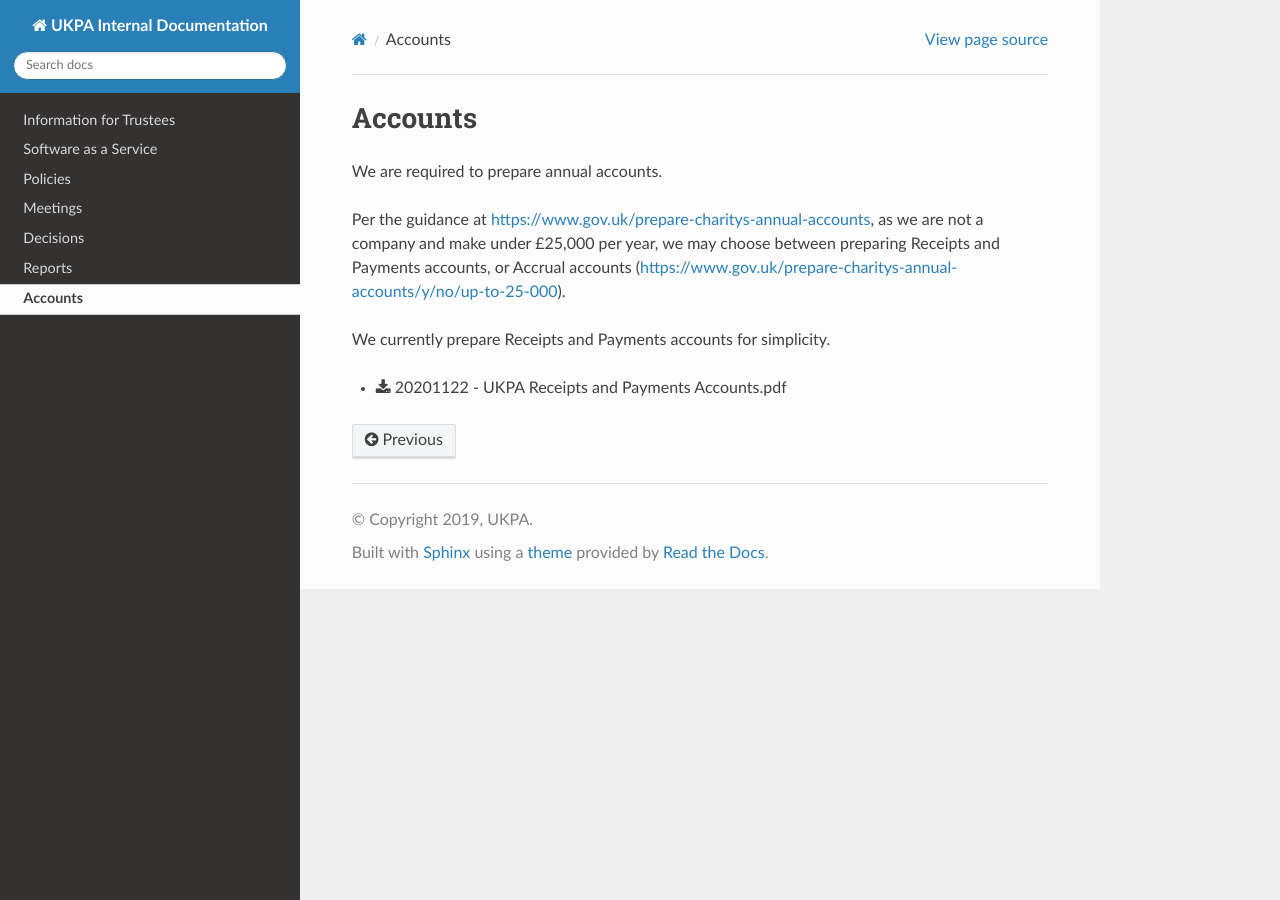
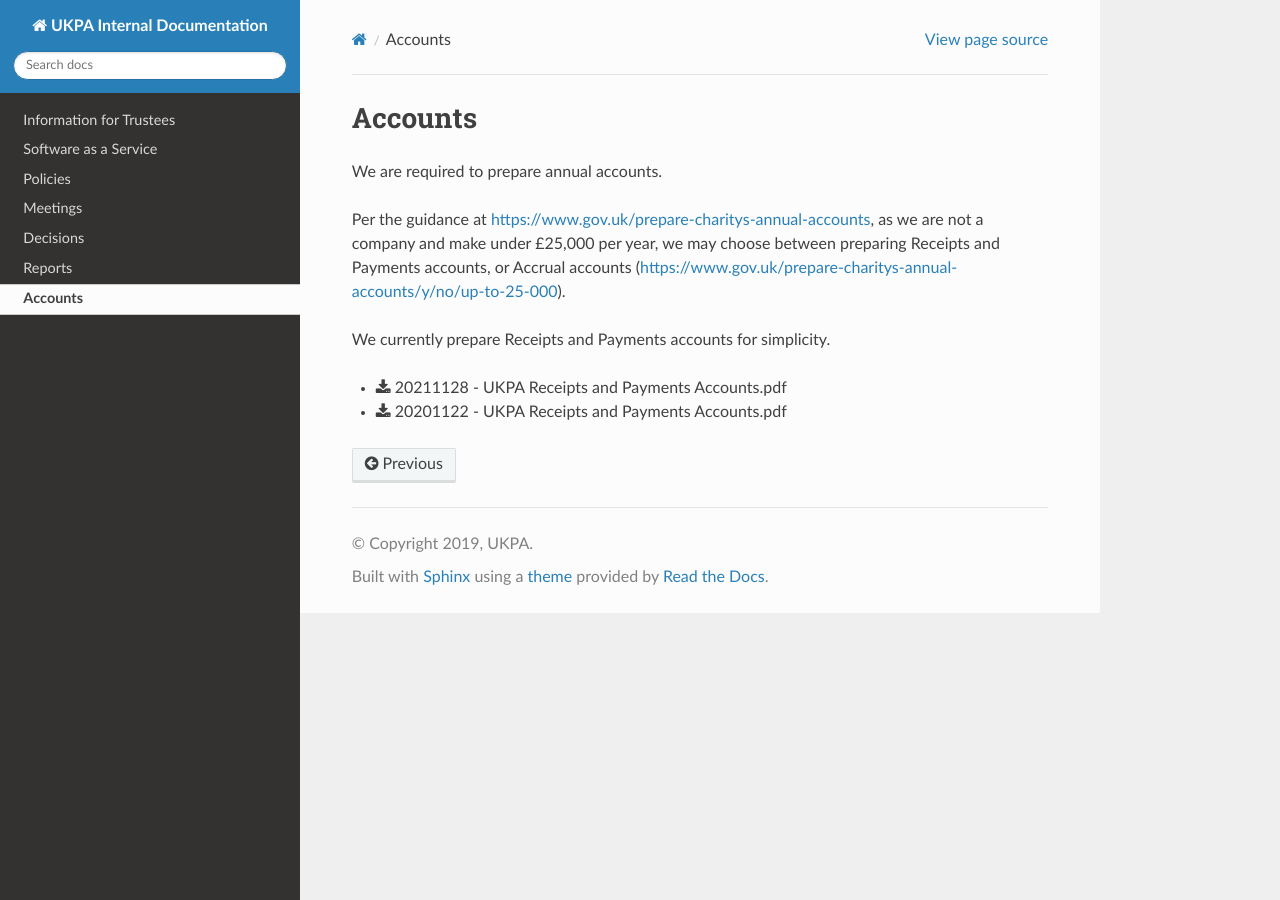
Before and after one commit to UKPythonAssociation/ukpa-internaldocs, a Sphinx documentation site: the page built from source/accounts/index.rst, in a window 1280 px wide. Built offline with Sphinx 7.4.7 and the Read the Docs theme 2.0.0, drawn with Linux system fonts in a browser that asks for light colours.

Commit message:
2021 Accounts

```diff
--- a/source/accounts/index.rst
+++ b/source/accounts/index.rst
@@ -9,4 +9,5 @@ as we are not a company and make under £25,000 per year, we may choose between
 
 We currently prepare Receipts and Payments accounts for simplicity.
 
+* :download:`20211128 - UKPA Receipts and Payments Accounts.pdf`
 * :download:`20201122 - UKPA Receipts and Payments Accounts.pdf`
```
Also changed, not shown: 1 other file.
